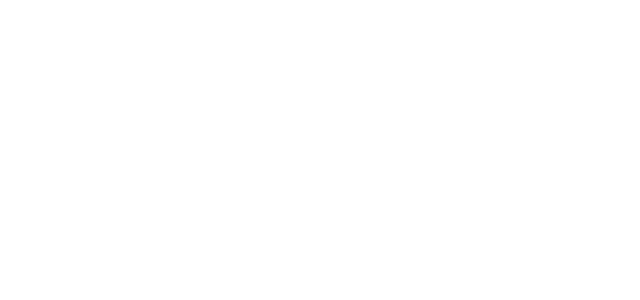
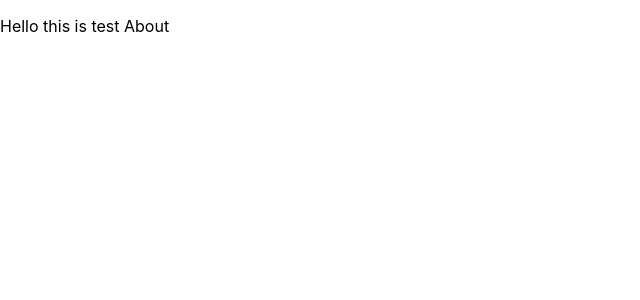
Before and after one commit to theMVPshop/edukids, a React (Create React App) app in the folder edukids/: page /About in a window 1280 px wide. Shown: the top 300 px of the page, without its empty margins (0-640 px from the left). Built offline with nearby package versions, Linux system fonts and the light colour scheme.

Commit message:
Added About component and router

```diff
--- a/edukids/src/Router.js
+++ b/edukids/src/Router.js
@@ -3,7 +3,7 @@
 import TestComponent1 from "./components/TestComponent1"
 import TestComponent2 from "./components/TestComponent2";
 import TestHome from "./components/TestHome";
-
+import About from "./components/About";
 
 const Router = () => {
     return (
@@ -11,6 +11,7 @@
         <Route exact path="/" component={TestHome} />
         <Route exact path="/Test1" component={TestComponent1} />
         <Route exact path="/Test2" component={TestComponent2} />
+        <Route exact path="/About" component={About} />
         </Switch>
     )
 }
--- /dev/null
+++ b/edukids/src/components/About.js
@@ -0,0 +1,17 @@
+import React, {Component} from 'react'
+// import { Button } from "@material-ui/core";
+
+class ContactUs extends Component {
+
+
+    render() {
+        return (
+            <div>
+               <p>Hello this is test About</p>
+            </div>
+
+        )
+    }
+}
+
+export default ContactUs
```
